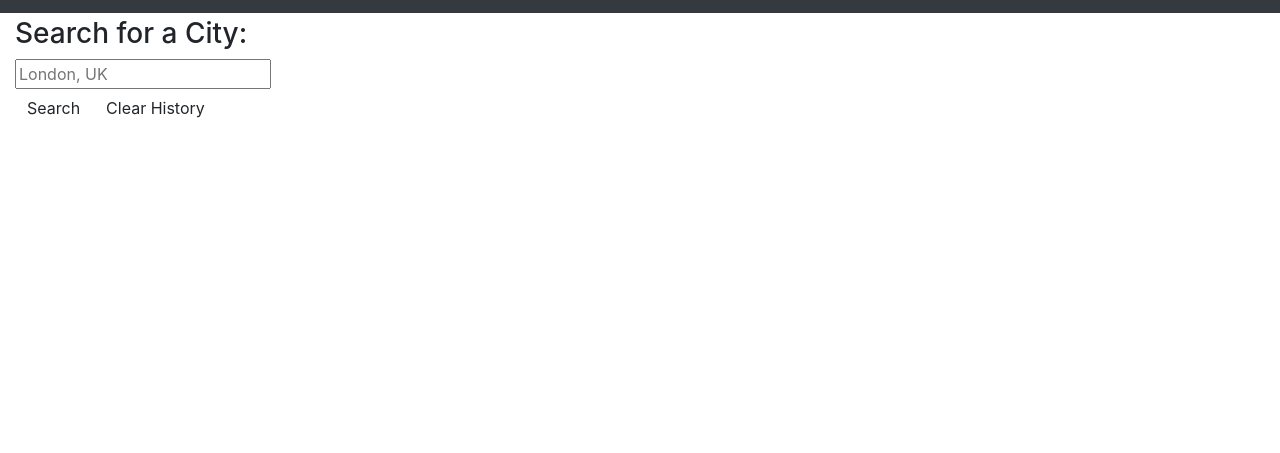
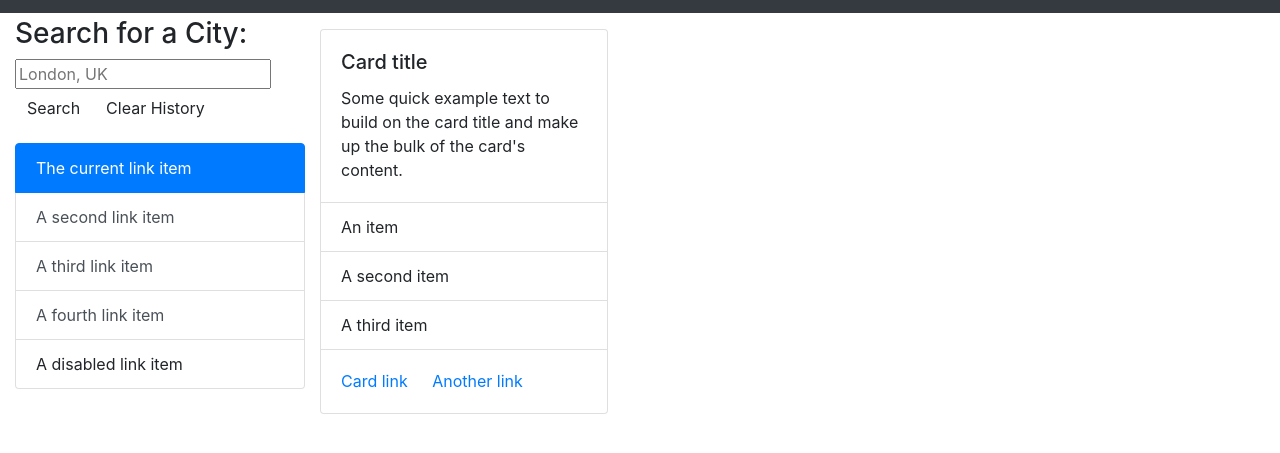
Before and after one commit to NNavickas/Weather-Dashboard, a plain HTML site: page index.html in a window 1280 px wide. Shown: the part 83-536 px from the top of the page. Drawn offline with nearby package versions, Linux system fonts and the light colour scheme.

Commit message:
list group item added, one card added but yet unmodified

```diff
--- a/index.html
+++ b/index.html
@@ -42,12 +42,44 @@
             </div>
           </div>
         </form>
-        <div class="list-group" id="history"></div>
+        <div class="list-group" id="history">
+          <div class="list-group">
+            <a href="#" class="list-group-item list-group-item-action active" aria-current="true">
+              The current link item
+            </a>
+            <a href="#" class="list-group-item list-group-item-action">A second link item</a>
+            <a href="#" class="list-group-item list-group-item-action">A third link item</a>
+            <a href="#" class="list-group-item list-group-item-action">A fourth link item</a>
+            <a class="list-group-item list-group-item-action disabled">A disabled link item</a>
+          </div>
+        </div>
       </aside>
 
       <div class="col-lg-9 pb-3">
-        <section id="today" class="mt-3" role="region" aria-live="polite"></section>
-        <section id="forecast" class="row mt-3" role="region" aria-live="polite"></section>
+        <section id="today" class="mt-3" role="region" aria-live="polite">
+
+
+
+        </section>
+        <section id="forecast" class="row mt-3" role="region" aria-live="polite">
+          <div class="card" style="width: 18rem;">
+            <div class="card-body">
+              <h5 class="card-title">Card title</h5>
+              <p class="card-text">Some quick example text to build on the card title and make up the bulk of the card's content.</p>
+            </div>
+            <ul class="list-group list-group-flush">
+              <li class="list-group-item">An item</li>
+              <li class="list-group-item">A second item</li>
+              <li class="list-group-item">A third item</li>
+            </ul>
+            <div class="card-body">
+              <a href="#" class="card-link">Card link</a>
+              <a href="#" class="card-link">Another link</a>
+            </div>
+          </div>
+
+
+        </section>
       </div>
     </div>
   </div>
--- a/js/script.js
+++ b/js/script.js
@@ -9,21 +9,38 @@ var clearEl = $("#clear-button");
 
 // build Geo Query URL using input from form
 function buildGeoQueryURL(event) {
-  // queryURL is the url we'll use to query the API
-  var queryURL = "http://api.openweathermap.org/geo/1.0/direct?q=" + inputEl + "&limit=1&appid=7cecd6cf1a25249cb6676d7e0009bd81";
-  console.log(queryURL);
-  event.preventDefault();
+//   // queryURL is the url we'll use to query the API
+//   var queryURL = "http://api.openweathermap.org/geo/1.0/direct?q=" + inputEl + "&limit=1&appid=7cecd6cf1a25249cb6676d7e0009bd81";
+//   console.log(queryURL);
+//   event.preventDefault();
+// }
+
+fetch(`http://api.openweathermap.org/geo/1.0/direct?q=${inputEl}&limit=1&appid=7cecd6cf1a25249cb6676d7e0009bd81`)
+  .then(response => response.json())
+  .then(data => {
+    const lat = data.coord.lat;
+    const lon = data.coord.lon;
+    buildFinalQueryURL(lat, lon);
+  });
+event.preventDefault();
 }
 
 // build Final Query URL using input from form
-function buildFinalQueryURL(event) {
-  // FinalQueryURL is the url we'll use to query the API
-  const lat = data.coord.lat;
-  const lon = data.coord.lon;
+// function buildFinalQueryURL(event) {
+//   // FinalQueryURL is the url we'll use to query the API
+//   const lat = data.coord.lat;
+//   const lon = data.coord.lon;
+//   var finalQueryURL = "http://api.openweathermap.org/data/2.5/forecast?lat=" + lat + "&lon=" + lon + "&appid=7cecd6cf1a25249cb6676d7e0009bd81";
+//   console.log(finalQueryURL);
+//   event.preventDefault();
+// }
+function buildFinalQueryURL(lat, lon) {
   var finalQueryURL = "http://api.openweathermap.org/data/2.5/forecast?lat=" + lat + "&lon=" + lon + "&appid=7cecd6cf1a25249cb6676d7e0009bd81";
   console.log(finalQueryURL);
-  event.preventDefault();
 }
+
+// Update page function
+
 
 // clear function
 function clear() {
```
